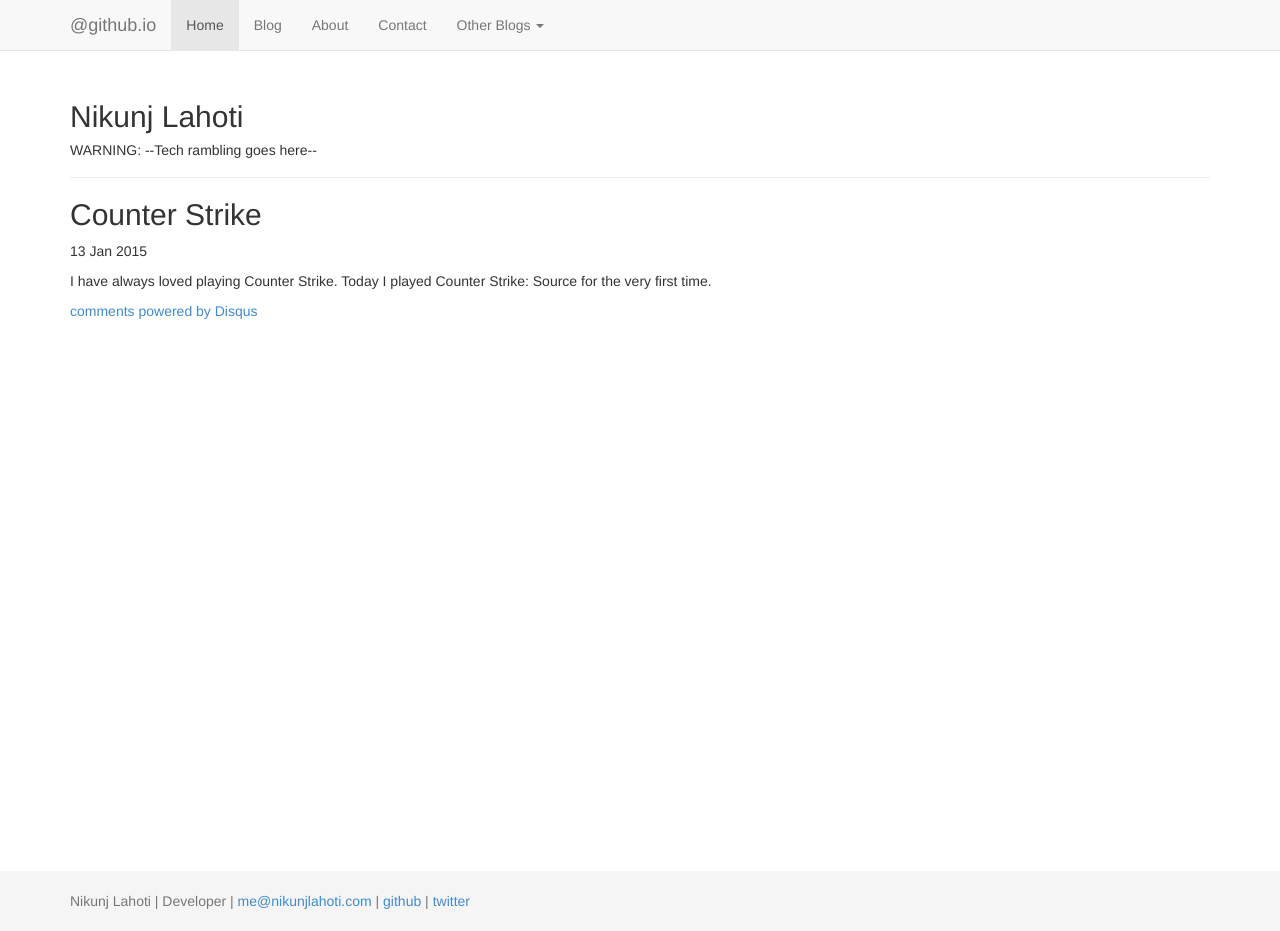
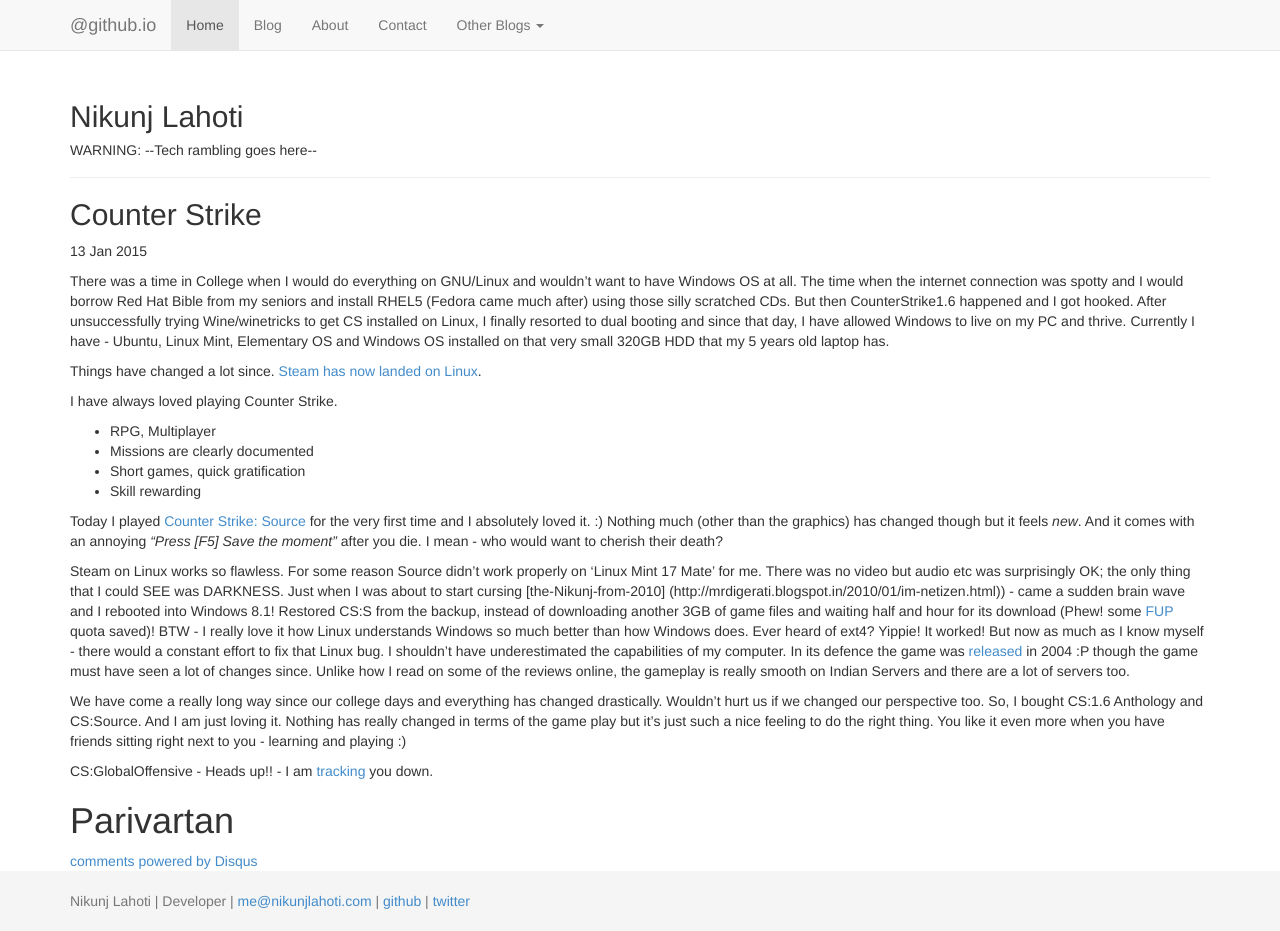
Before and after one commit to nikunjlahoti/nikunjlahoti.github.io, a Jekyll site: the page built from _posts/2015-01-13-Counter-Strike.markdown, in a window 1280 px wide and 931 px high. Built offline with Jekyll 4.4.1, drawn with Linux system fonts in a browser that asks for light colours; nearby versions of some CDN libraries; Markdown is read by kramdown in place of the engine named in the settings; comment, search, counter and statistics services are not loaded.

Commit message:
Update 2015-01-13-Counter-Strike.markdown
closure?

```diff
--- a/_posts/2015-01-13-Counter-Strike.markdown
+++ b/_posts/2015-01-13-Counter-Strike.markdown
@@ -5,5 +5,23 @@
 tags: new github
 ---
 
+There was a time in College when I would do everything on GNU/Linux and wouldn't want to have Windows OS at all. The time when the internet connection was spotty and I would borrow Red Hat Bible from my seniors and install RHEL5 (Fedora came much after) using those silly scratched CDs. But then CounterStrike1.6 happened and I got hooked. After unsuccessfully trying Wine/winetricks to get CS installed on Linux, I finally resorted to dual booting and since that day, I have allowed Windows to live on my PC and thrive. Currently I have - Ubuntu, Linux Mint, Elementary OS and Windows OS installed on that very small 320GB HDD that my 5 years old laptop has.
+
+Things have changed a lot since. [Steam has now landed on Linux](http://www.vg247.com/2013/02/11/half-life-counter-strike-now-available-on-linux/).
+
 I have always loved playing Counter Strike.
-Today I played Counter Strike: Source for the very first time.
+  * RPG, Multiplayer
+  * Missions are clearly documented
+  * Short games, quick gratification
+  * Skill rewarding
+
+Today I played [Counter Strike: Source](http://store.steampowered.com/app/240/) for the very first time and I absolutely loved it. :) Nothing much (other than the graphics) has changed though but it feels *new*. And it comes with an annoying _"Press [F5] Save the moment"_ after you die. I mean - who would want to cherish their death?
+
+Steam on Linux works so flawless. For some reason Source didn't work properly on 'Linux Mint 17 Mate' for me. There was no video but audio etc was surprisingly OK; the only thing that I could SEE was DARKNESS. Just when I was about to start cursing [the-Nikunj-from-2010] (http://mrdigerati.blogspot.in/2010/01/im-netizen.html)) - came a sudden brain wave and I rebooted into Windows 8.1! Restored CS:S from the backup, instead of downloading another 3GB of game files and waiting half and hour for its download (Phew! some [FUP](http://www.ttnetwork.net/tariff.html) quota saved)! BTW - I really love it how Linux understands Windows so much better than how Windows does. Ever heard of ext4?
+Yippie! It worked! But now as much as I know myself - there would a constant effort to fix that Linux bug. I shouldn't have underestimated the capabilities of my computer. In its defence the game was [released](http://en.wikipedia.org/wiki/Counter-Strike:_Source#History) in 2004 :P though the game must have seen a lot of changes since. Unlike how I read on some of the reviews online, the gameplay is really smooth on Indian Servers and there are a lot of servers too.
+
+We have come a really long way since our college days and everything has changed drastically. Wouldn't hurt us if we changed our perspective too. So, I bought CS:1.6 Anthology and CS:Source. And I am just loving it. Nothing has really changed in terms of the game play but it's just such a nice feeling to do the right thing. You like it even more when you have friends sitting right next to you - learning and playing :)
+
+CS:GlobalOffensive - Heads up!! - I am [tracking](http://pricetrak.in) you down.
+
+#Parivartan
```
